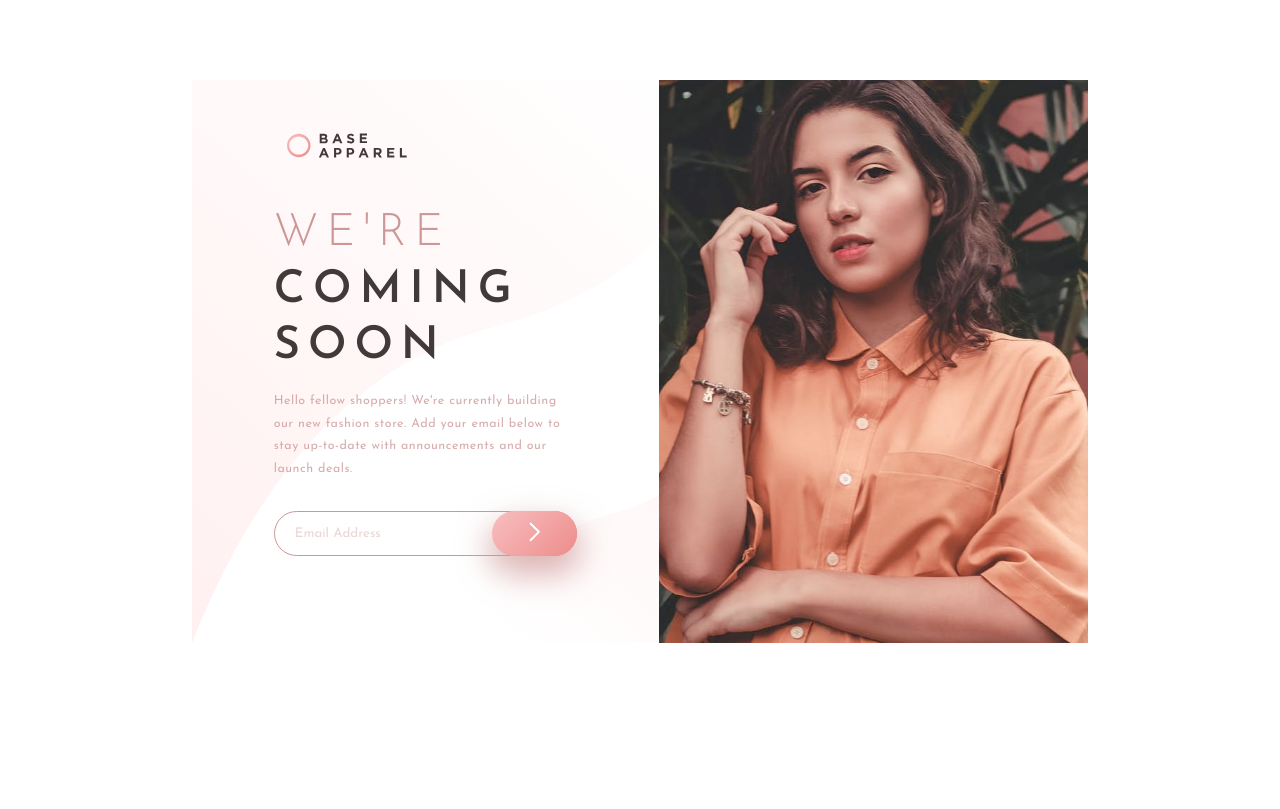
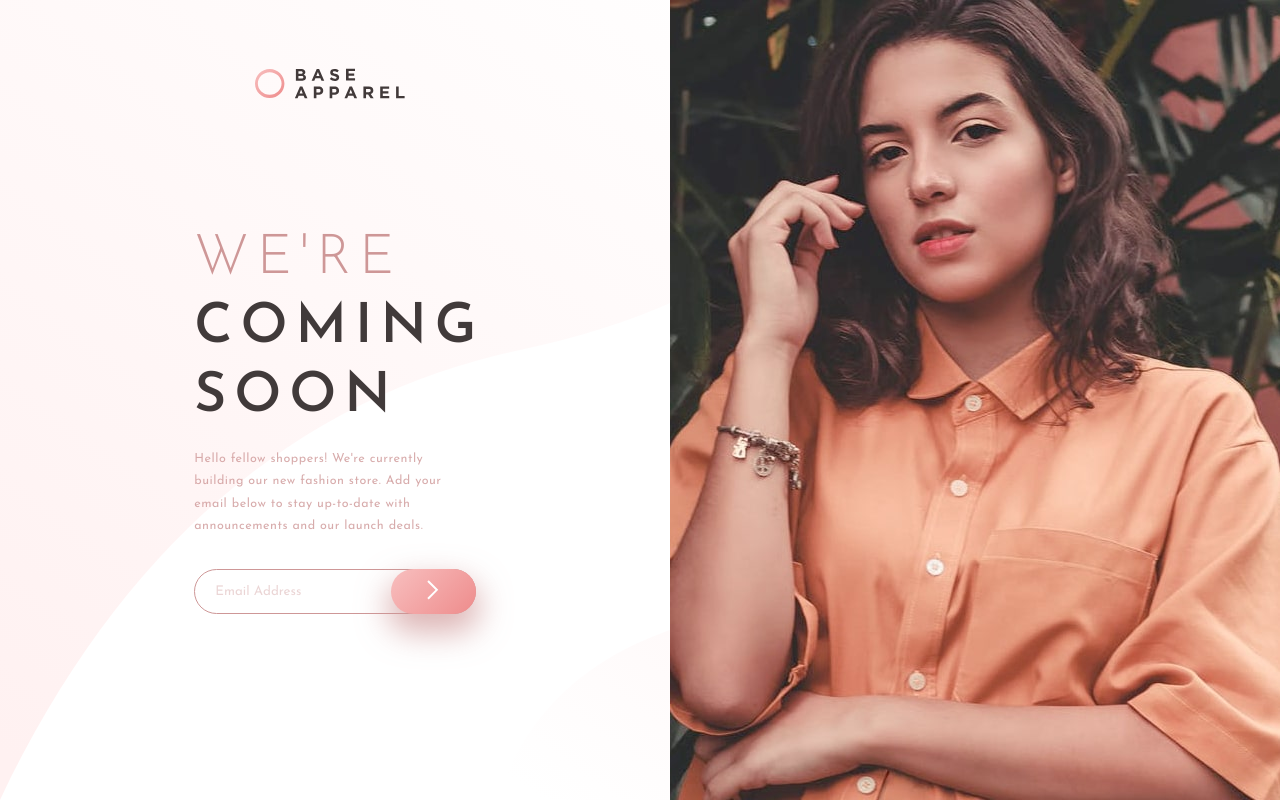
Before and after one commit to tanismith/comming-soon-page, a plain HTML site: page index.html in a window 1280 px wide. Drawn offline with Linux system fonts and the light colour scheme.

Commit message:
full width

```diff
--- a/index.html
+++ b/index.html
@@ -21,7 +21,7 @@
   <body>
     <main>
       <div class="logo-bar">
-        <img src="./images/logo.svg" alt="logo" width="120" height="auto">
+        <img src="./images/logo.svg" alt="logo" width="150">
       </div>
       <div class="info-container">
         <h1>
@@ -37,7 +37,8 @@
         </p>
         <form id="form" class="submit-form" name="form1"  enctype="text/plain">
           <div class="form-control">
-            <input id="email"  placeholder="Email Address" name="email"  size="30" >
+            <label for="email"></label>
+            <input id="email"  placeholder="Email Address" name="label element"  size="30" >
             <div class="error-box"><img src="./images/icon-error.svg" alt=""></div>
             <small>Error message</small>
           </div>
--- a/style.css
+++ b/style.css
@@ -10,7 +10,6 @@
 body {
   font-size: 12.5px;
   font-family: "Josefin Sans", sans-serif;
-
   line-height: 1.8;
 }
 .attribution {
@@ -26,12 +25,11 @@ main {
   grid-template-rows: 15% 70%;
   align-items: center;
   justify-items: center;
-  width: 70%;
-  height: 45em;
-  margin: 0 auto;
+  width: 100%;
+  height: 100vh;
   background-image: url(./images/bg-pattern-desktop.svg);
-  background-size: contain;
-  margin-top: 80px;
+  background-size: cover;
+  background-size: 1000px 100vh;
 }
 .logo-bar {
   grid-area: 1;
@@ -39,13 +37,13 @@ main {
   padding-top: 55px;
 }
 .logo-bar img {
-  margin-left: 95px;
+  margin-left: 255px;
 }
 .info-container {
   grid-area: 2;
   display: flex;
   flex-direction: column;
-  width: 65%;
+  width: 42%;
   font-weight: 400;
   padding-top: 5em;
 }
@@ -61,7 +59,7 @@ main {
 .info-container h1,
 h2 {
   color: var(--Desaturated-Red);
-  font-size: 45px;
+  font-size: 55px;
   font-weight: 300;
   line-height: 1.25;
   text-transform: uppercase;
```
